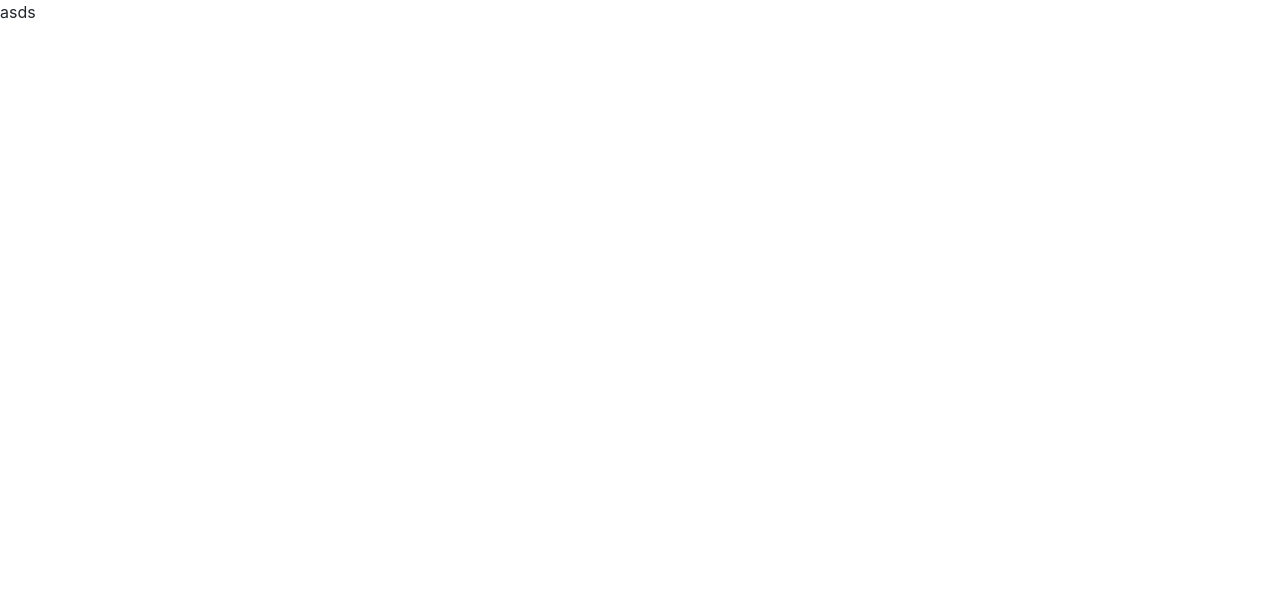
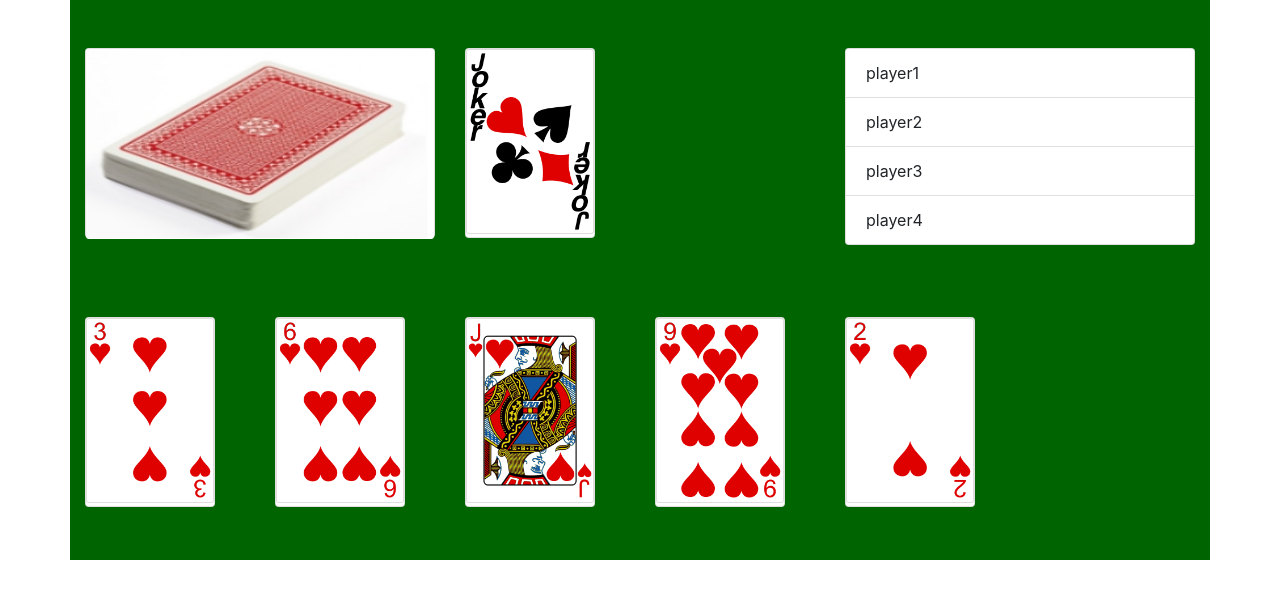
Before and after one commit to ofirbarak/OracleHackaton, a React (Create React App) app in the folder client/: page / in a window 1280 px wide. Both pictures are taken after a click on the button "Join a game". Shown: the top 598 px of the page. Built offline with nearby package versions, Linux system fonts and the light colour scheme.

Commit message:
added basic events

```diff
--- a/client/package.json
+++ b/client/package.json
@@ -6,6 +6,7 @@
     "@material-ui/core": "^4.3.1",
     "@types/react-bootstrap": "^0.32.19",
     "bootstrap": "^4.3.1",
+    "clone": "^2.1.2",
     "material-ui": "^0.20.2",
     "react": "^16.8.6",
     "react-bootstrap": "^1.0.0-beta.10",
--- a/client/src/GameRoom.js
+++ b/client/src/GameRoom.js
@@ -6,9 +6,13 @@ import Row from 'react-bootstrap/Row';
 import Col from 'react-bootstrap/Col';
 import Card from 'react-bootstrap/Card';
 import PlayingCard from './PlayingCard';
+import clone from 'clone';
 
-
-const myDek = [
+export default class GameRoom extends React.Component {
+    constructor(props) {
+        super(props);
+        this.state = {
+            myDek: [
                 { type: 'heart', number: 3 },
                 { type: 'heart', number: 6 },
                 { type: 'heart', number: 11 },
@@ -16,16 +20,29 @@ const myDek = [
                 { type: 'heart', number: 2 }
             ]
 
+        };
+    }
 
-const GameRoom = (props) => {
+
+    placeCard = (type,number) =>{
+        console.log(`placed ${number} of ${type}`)
+    }
+    takeCardFromDek = () =>{
+        const newArr = clone(this.state.myDek);
+        newArr.push({ type: 'heart', number: 6 })
+        this.setState({myDek:newArr})
+    }
+
+
+    render = () => {
         return (
-        <Container style={{'backgroundColor':'darkgreen'}}>
+            <Container style={{ 'backgroundColor': 'darkgreen' }}>
                 <br />
                 <br />
                 <Row>
                     <Col>
-                    <Card style={{'height':'190px', 'width':'300'}}>
-                        <Card.Img style={{'height':'190px', 'width':'300'}} src={cardsDeck} />
+                        <Card style={{ 'height': '190px', 'width': '300' }}>
+                            <Card.Img onClick={this.takeCardFromDek} style={{ 'height': '190px', 'width': '300' }} src={cardsDeck} />
                         </Card>
                     </Col>
                     <Col>
@@ -45,9 +62,9 @@ const GameRoom = (props) => {
                 <br />
                 <Row>
                     {
-                    myDek.map(curCard => (
-                        <Col xs={2}>
-                            <PlayingCard type={curCard.type} number={curCard.number}></PlayingCard>
+                        this.state.myDek.map(curCard => (
+                            <Col xs={2} style={{'paddingBottom':'5px'}}>
+                                <PlayingCard onClick={()=>{this.placeCard(curCard.type,curCard.number)}} type={curCard.type} number={curCard.number}></PlayingCard>
                             </Col>
                         ))
                     }
@@ -59,5 +76,4 @@ const GameRoom = (props) => {
             </Container>
         );
     }
-
-export default GameRoom;
+}
--- a/client/src/JoinGame.js
+++ b/client/src/JoinGame.js
@@ -1,5 +1,5 @@
 import React from 'react';
-
+import GameRoom from './GameRoom';
 class JoinGame extends React.Component {
     constructor(props) {
         super(props);
@@ -8,7 +8,7 @@ class JoinGame extends React.Component {
     render(){
         return (
             <div>
-                asds
+                <GameRoom></GameRoom>
             </div>
         );
     }
--- a/client/src/PlayingCard.js
+++ b/client/src/PlayingCard.js
@@ -131,6 +131,6 @@ const cardByTypeAndNum = (type, number) => {
 export default  (props) => {
     return (
         <Card style={{'height':'190px', 'width':'130px'}} >
-            <Card.Img onClick={props.onClick} src={cardByTypeAndNum(props.type, props.number)}/>
+            <Card.Img className='card card.flip front flip' onClick={props.onClick} src={cardByTypeAndNum(props.type, props.number)}/>
         </Card>)
 }
```
Lines whose indentation alone changed are shown as unchanged.
